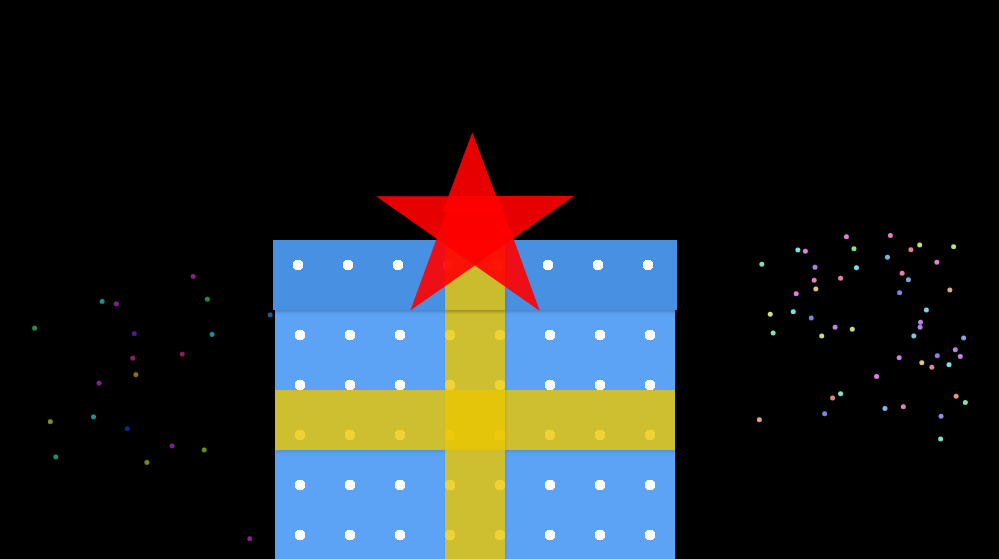
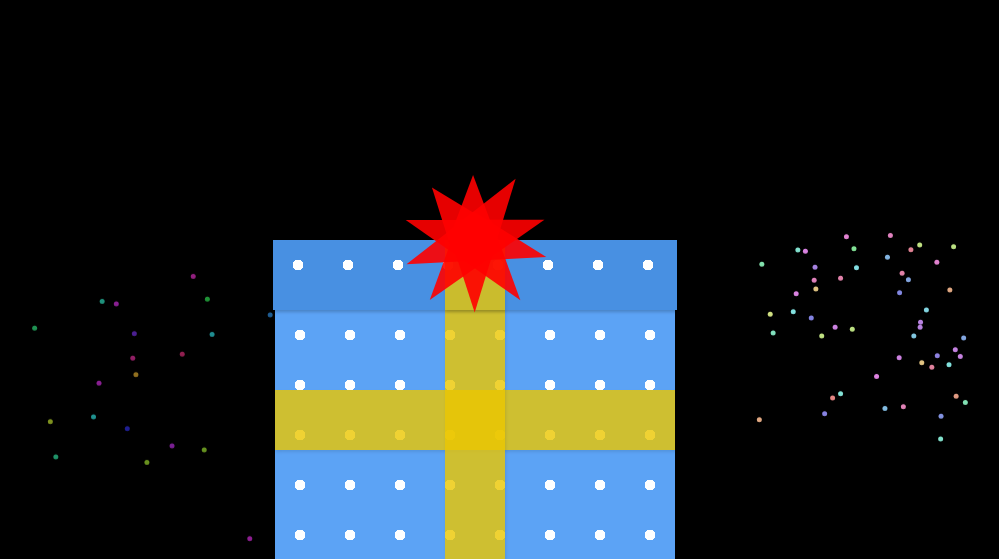
Before and after one commit to misacoding/CSS-Chistmas-Present, a PHP site: page / in a window 1280 px wide. Shown: the top 559 px of the page, without its empty margins (165-1164 px from the left). Run offline with PHP 8.4, Linux system fonts and the light colour scheme.

Commit message:
I make the bow better and made it smaller;)

```diff
--- a/index.html
+++ b/index.html
@@ -13,9 +13,19 @@
         <div class="present">
             <div class="lid">
                 <span></span>
-                <div class="star-five">
-                    <div class="before"></div>
-                    <div class="after"></div>
+                <div class="scaled">
+                    <div class="star-five">
+                        <div class="before"></div>
+                        <div class="after"></div>
+                    </div>
+                </div>
+                <div class="rotated">
+                    <div class="scaled">
+                        <div class="star-five">
+                            <div class="before"></div>
+                            <div class="after"></div>
+                        </div>
+                    </div>
                 </div>
             </div>
             <div class="promo">
--- a/styles.css
+++ b/styles.css
@@ -170,9 +170,17 @@ body {
     border-right: 100px solid transparent;
     border-bottom: 70px solid rgba(255,0,0,0.9);
     border-left: 100px solid transparent;
-    transform: rotate(-70deg);
+    transform: rotate(-70deg) ;
     content: '';
   }
+
+.scaled {
+      transform: scale(0.7);
+ }
+
+.rotated {
+    transform: translate(20px, -130px) rotate(-38deg) ;
+}
 
 
 body {
@@ -364,3 +372,4 @@ body {
 
 /* And that is it for the firework part have fun on the my heroku version do not use the promo code its fake! */
 /* Here is the heroku link copy and paste it on google or hold  the Ctrl button and click the link i think!  https://super-cool-present.herokuapp.com/ */
+/* Transform in CSS: https://www.w3schools.com/css/css3_2dtransforms.asp*/
```
